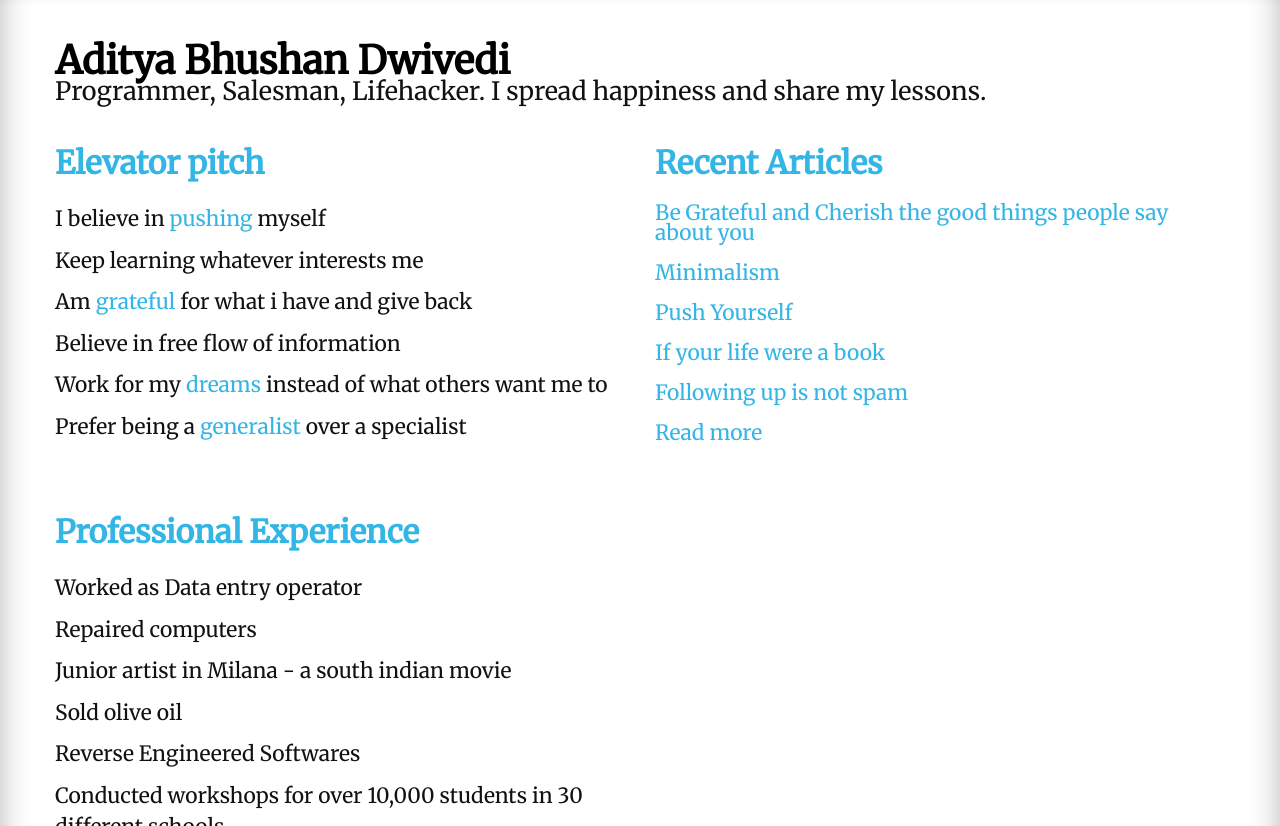
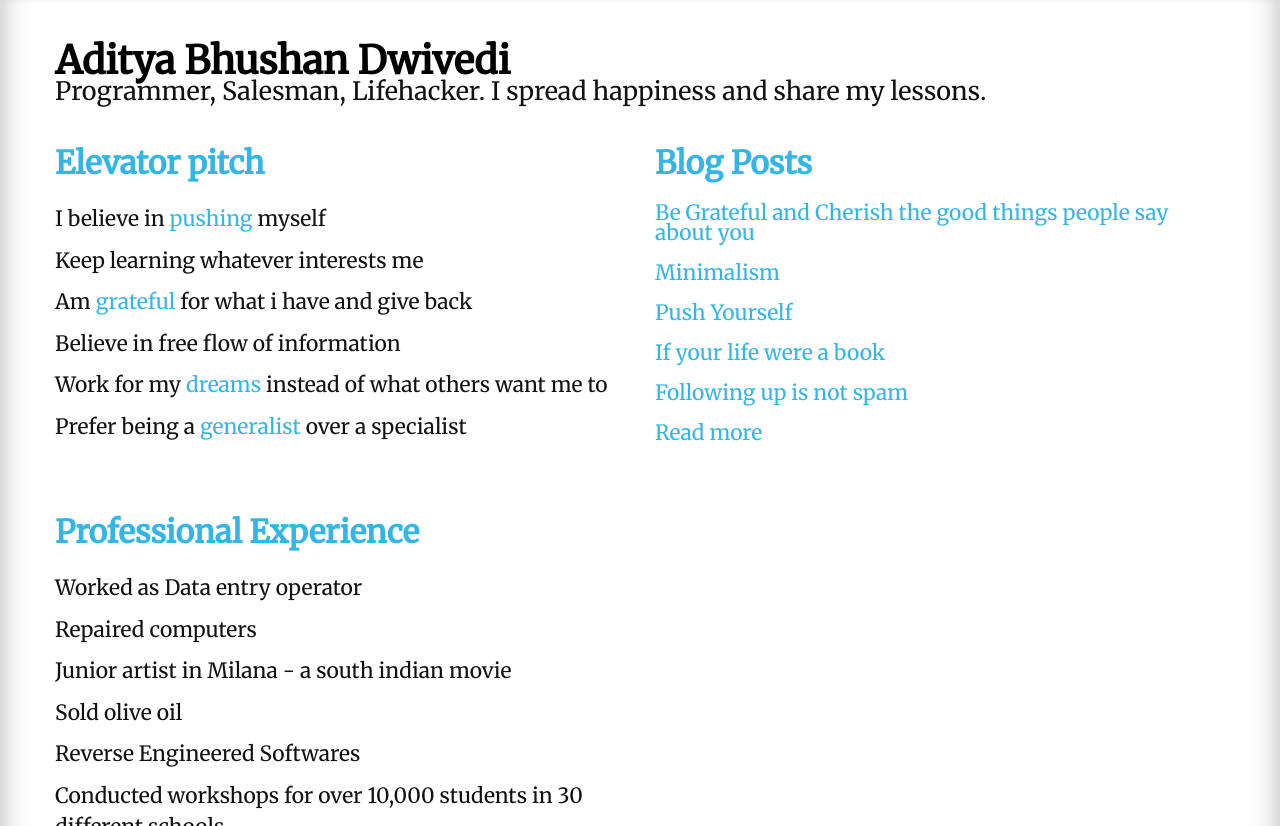
Before and after one commit to adityabhushan/adityabhushan.github.io, a Jekyll site: the page built from index.html, in a window 1280 px wide and 900 px high, cut to the strip 74-900 px from the top of the window. Built offline with Jekyll 4.4.1, drawn with Linux system fonts in a browser that asks for light colours; Markdown is read by kramdown in place of the engine named in the settings; the list of posts is cut into pages by our own code; comment, search, counter and statistics services are not loaded.

Commit message:
Changed title from recent articles to blog posts.

```diff
--- a/index.html
+++ b/index.html
@@ -16,7 +16,7 @@ layout: default
 	</div>
 	<div class="span6">
 	<div class="headlines">
-	<h2> Recent Articles</h2><br />
+	<h2> Blog Posts</h2><br />
 	</div>
 
 	{% for post in paginator.posts %}
```
